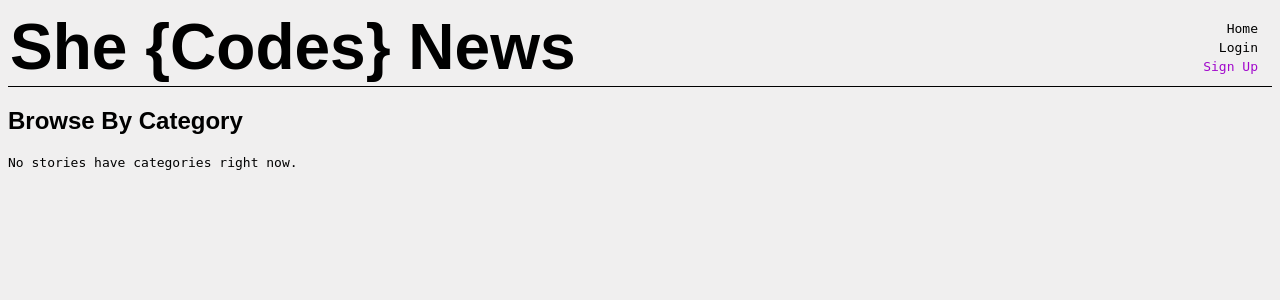
After one commit to michellegleed/she-codes-news, a Django app: page /news/categories/ in a window 1280 px wide. The commit adds this page. Shown: the top 300 px of the page. Run offline with Django 3.2, Linux system fonts and the light colour scheme; data that the repository does not hold is empty; parts of the project's set-up code (start-up, migrations or seed data) failed here and were passed over; some web fonts are replaced.

Commit message:
Added categories.

```diff
--- a/she_codes_news/news/admin.py
+++ b/she_codes_news/news/admin.py
@@ -1,6 +1,7 @@
 from django.contrib import admin
 
-from .models import NewsStory
+from .models import NewsStory, Category
 
 # Register your models here.
 admin.site.register(NewsStory)
+admin.site.register(Category)
--- a/she_codes_news/news/models.py
+++ b/she_codes_news/news/models.py
@@ -2,6 +2,8 @@ from django.contrib.auth import get_user_model
 from django.db import models
 from django.utils import timezone
 
+class Category(models.Model):
+    title = models.CharField(max_length=255)
 
 class NewsStory(models.Model):
     title = models.CharField(max_length=200)
@@ -13,4 +15,5 @@ class NewsStory(models.Model):
     last_modified = models.DateTimeField(default=None)
     # last_modified = models.DateTimeField(auto_now=True)
     image_url = models.CharField(max_length=200)
+    category = models.ForeignKey(Category, on_delete=models.PROTECT, null=True)
     content = models.TextField()
--- /dev/null
+++ b/she_codes_news/news/templates/news/categoryList.html
@@ -0,0 +1,24 @@
+{% extends "base.html" %}
+{% load static %}
+
+{% block stylesheets %}
+<link rel="stylesheet" type="text/css" href="{% static 'news/styles.css' %}">
+{% endblock %}
+
+{% block content %}
+
+    <h2>Browse By Category</h2>
+
+    <div id="category-list">
+        {% if object_list %}
+        <ul></ul>
+            {% for category in object_list %}
+               <li><a href="{% url 'news:categoryStories' category.title %}">{{ category.title }}</a></li>
+            {% endfor %}
+    </ul>
+        {% else %}
+            <p>No stories have categories right now.</p>
+        {% endif %}
+    </div>
+
+{% endblock %}
--- a/she_codes_news/news/urls.py
+++ b/she_codes_news/news/urls.py
@@ -8,5 +8,7 @@ urlpatterns = [
     path('<int:pk>/', views.StoryView.as_view(), name='story'),
     path('add-story/', views.AddStoryView.as_view(), name='newStory'),
     path('<int:pk>/edit', views.EditStoryView.as_view(), name='editStory'),
-    path('<int:pk>/delete', views.DeleteStoryView.as_view(), name='deleteStory')
+    path('<int:pk>/delete', views.DeleteStoryView.as_view(), name='deleteStory'),
+    path('categories/', views.CategoryListView.as_view(), name='categoryList'),
+    path('categories/<str:slug>', views.CategoryStoriesView.as_view(), name='categoryStories'),
 ]
--- a/she_codes_news/news/views.py
+++ b/she_codes_news/news/views.py
@@ -3,7 +3,7 @@ from django.urls import reverse_lazy
 
 from django.contrib.auth.mixins import LoginRequiredMixin, UserPassesTestMixin
 
-from .models import NewsStory
+from .models import NewsStory, Category
 from .forms import StoryForm
 
 class AddStoryView(LoginRequiredMixin, generic.CreateView):
@@ -21,7 +21,7 @@ class AddStoryView(LoginRequiredMixin, generic.CreateView):
 
 class EditStoryView(LoginRequiredMixin, UserPassesTestMixin, generic.UpdateView):
     login_url = reverse_lazy('login')
-    redirect_field_name = ''
+    # redirect_field_name = ''
 
     model = NewsStory
     form_class = StoryForm
@@ -68,5 +68,37 @@ class StoryView(generic.DetailView):
     template_name = 'news/story.html'
     context_object_name = 'story'
 
-# class DeleteStoryView(generic.DeleteView):
-#     model = NewsStory
+
+
+class CategoryListView(generic.ListView):
+    model = Category
+    template_name = 'news/categoryList.html'
+
+    def get_queryset(self):
+        '''Return all categories.'''
+        return Category.objects.all()
+
+class CategoryStoriesView(generic.ListView):
+    model = NewsStory
+    template_name = 'news/categoryStories.html'
+    slug_field = 'category_name'
+
+    context_object_name = "stories"
+
+    def get_context_data(self, **kwargs):
+        context = super().get_context_data(**kwargs)
+        context['stories'] = NewsStory.objects.filter(category__title=self.kwargs.get('slug')).order_by('-pub_date')
+        return context
+
+    # def get_queryset(self):
+    #     '''Return all stories with that category.'''
+    #     NewsStory.objects.filter(category__title=self.object.slug)
+
+    #     category = Category.objects.category(title=catname)
+    #     return Category.category.post_set()
+
+
+# def category_detail(request, pk):
+#     category = get_object_or_404(Category, pk=pk)
+
+     # in this template, you will have access to category and posts under that category by (category.post_set).
```
Also changed, not shown: she_codes_news/news/forms.py (+5 -2 lines), she_codes_news/news/templates/news/categoryStories.html (added, +26 -0 lines), she_codes_news/news/templates/news/index.html (+8 -2 lines), she_codes_news/news/migrations/0009_auto_20200812_1903.py (added).
